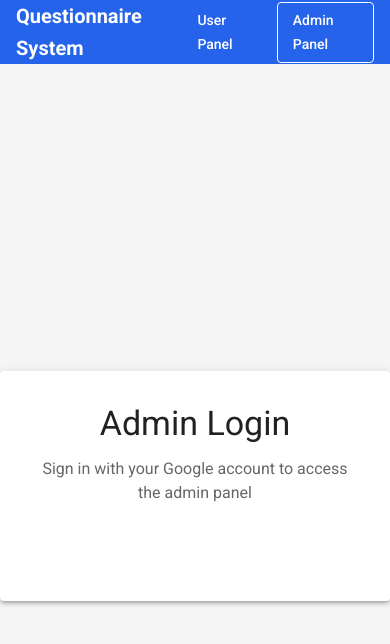
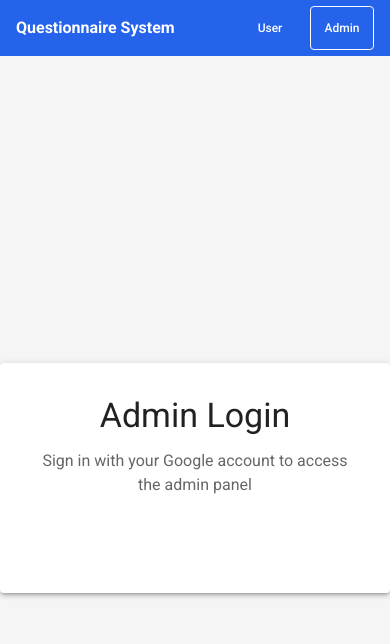
Before and after one commit to amirhrahimi/questionnaire-app, a React (Vite) app in the folder questionnaire.client/: page /admin in a window 390 px wide. Shown: the top 644 px of the page. Built offline with nearby package versions, Linux system fonts and the light colour scheme; no server answers.

Commit message:
feat: Enhance responsiveness of NavBar and QuestionnaireList components for better mobile experience

```diff
--- a/questionnaire.client/src/App.tsx
+++ b/questionnaire.client/src/App.tsx
@@ -1,6 +1,6 @@
 import { BrowserRouter as Router, Routes, Route, Link, useLocation } from 'react-router-dom';
 import { ThemeProvider, createTheme } from '@mui/material/styles';
-import { CssBaseline, AppBar, Toolbar, Typography, Box, Button, Avatar } from '@mui/material';
+import { CssBaseline, AppBar, Toolbar, Typography, Box, Button, Avatar, useMediaQuery } from '@mui/material';
 import { Logout as LogoutIcon } from '@mui/icons-material';
 import { AdminPanel, UserPanel, ProtectedRoute } from './components';
 import { AuthProvider } from './contexts/AuthProvider';
@@ -32,45 +32,81 @@ const theme = createTheme({
 function NavBar() {
     const location = useLocation();
     const { user, logout, isAuthenticated, isAdmin } = useAuth();
+    const isMobile = useMediaQuery(theme.breakpoints.down('sm'));
 
     return (
         <AppBar position="static">
-            <Toolbar sx={{ justifyContent: 'space-between' }}>
-                <Typography variant="h6" component="div" sx={{ fontWeight: 600 }}>
+            <Toolbar sx={{ justifyContent: 'space-between', flexWrap: 'wrap', gap: 1 }}>
+                <Typography
+                    variant={isMobile ? "h6" : "h6"}
+                    component="div"
+                    sx={{
+                        fontWeight: 600,
+                        fontSize: { xs: '1rem', sm: '1.25rem' },
+                        minWidth: 'fit-content'
+                    }}
+                >
                     Questionnaire System
                 </Typography>
 
-                <Box sx={{ display: 'flex', alignItems: 'center', gap: 2 }}>
+                <Box sx={{
+                    display: 'flex',
+                    alignItems: 'center',
+                    gap: { xs: 1, sm: 2 },
+                    flexWrap: 'wrap',
+                    justifyContent: 'flex-end'
+                }}>
                     {/* Navigation Links */}
-                    <Box sx={{ display: 'flex', gap: 2 }}>
+                    <Box sx={{ display: 'flex', gap: { xs: 1, sm: 2 } }}>
                         <Button
                             color="inherit"
                             component={Link}
                             to="/"
                             variant={location.pathname === '/' ? 'outlined' : 'text'}
-                            sx={{ color: 'white', borderColor: 'white' }}
+                            sx={{
+                                color: 'white',
+                                borderColor: 'white',
+                                fontSize: { xs: '0.75rem', sm: '0.875rem' },
+                                padding: { xs: '4px 8px', sm: '6px 16px' }
+                            }}
                         >
-                            User Panel
+                            {isMobile ? 'User' : 'User Panel'}
                         </Button>
                         <Button
                             color="inherit"
                             component={Link}
                             to="/admin"
                             variant={location.pathname.startsWith('/admin') ? 'outlined' : 'text'}
-                            sx={{ color: 'white', borderColor: 'white' }}
+                            sx={{
+                                color: 'white',
+                                borderColor: 'white',
+                                fontSize: { xs: '0.75rem', sm: '0.875rem' },
+                                padding: { xs: '4px 8px', sm: '6px 16px' }
+                            }}
                         >
-                            Admin Panel
+                            {isMobile ? 'Admin' : 'Admin Panel'}
                         </Button>
                     </Box>
 
                     {/* User Info and Logout (only show if authenticated) */}
                     {isAuthenticated && isAdmin && (
-                        <Box display="flex" alignItems="center" gap={2} sx={{ ml: 2, pl: 2, borderLeft: '1px solid rgba(255,255,255,0.2)' }}>
+                        <Box
+                            display="flex"
+                            alignItems="center"
+                            gap={{ xs: 1, sm: 2 }}
+                            sx={{
+                                ml: { xs: 1, sm: 2 },
+                                pl: { xs: 1, sm: 2 },
+                                borderLeft: '1px solid rgba(255,255,255,0.2)',
+                                flexWrap: isMobile ? 'wrap' : 'nowrap'
+                            }}
+                        >
                             <Avatar
                                 src={user?.picture}
                                 alt={user?.name}
-                                sx={{ width: 32, height: 32 }}
+                                sx={{ width: { xs: 28, sm: 32 }, height: { xs: 28, sm: 32 } }}
                             />
+                            {!isMobile && (
                                 <Box display="flex" flexDirection="column" alignItems="flex-start">
                                     <Typography variant="body2" sx={{ fontWeight: 500, lineHeight: 1.2, fontSize: '0.875rem' }}>
                                         {user?.name}
@@ -79,22 +115,25 @@ function NavBar() {
                                         Admin
                                     </Typography>
                                 </Box>
+                            )}
                             <Button
                                 color="inherit"
-                                startIcon={<LogoutIcon />}
+                                startIcon={!isMobile ? <LogoutIcon /> : undefined}
                                 onClick={logout}
                                 variant="outlined"
                                 size="small"
                                 sx={{
                                     borderColor: 'rgba(255, 255, 255, 0.3)',
-                                    fontSize: '0.75rem',
+                                    fontSize: { xs: '0.75rem', sm: '0.75rem' },
+                                    padding: { xs: '2px 6px', sm: '4px 12px' },
+                                    minWidth: { xs: '60px', sm: 'auto' },
                                     '&:hover': {
                                         borderColor: 'rgba(255, 255, 255, 0.5)',
                                         backgroundColor: 'rgba(255, 255, 255, 0.1)'
                                     }
                                 }}
                             >
-                                Logout
+                                {isMobile ? 'Logout' : 'Logout'}
                             </Button>
                         </Box>
                     )}
@@ -110,9 +149,20 @@ function App() {
             <CssBaseline />
             <AuthProvider>
                 <Router>
-                    <Box sx={{ display: 'flex', flexDirection: 'column', minHeight: '100vh' }}>
+                    <Box sx={{
+                        display: 'flex',
+                        flexDirection: 'column',
+                        minHeight: '100vh',
+                        width: '100%',
+                        overflow: 'hidden' // Prevent horizontal overflow
+                    }}>
                         <NavBar />
-                        <Box sx={{ flex: 1, width: '100%' }}>
+                        <Box sx={{
+                            flex: 1,
+                            width: '100%',
+                            overflow: 'auto', // Allow vertical scrolling
+                            maxWidth: '100vw' // Prevent content from exceeding viewport width
+                        }}>
                             <Routes>
                                 <Route path="/" element={<UserPanel />} />
                                 <Route path="/questionnaire/:id" element={<UserPanel />} />
--- a/questionnaire.client/src/components/admin/QuestionnaireList.tsx
+++ b/questionnaire.client/src/components/admin/QuestionnaireList.tsx
@@ -13,7 +13,12 @@ import {
     IconButton,
     ButtonGroup,
     Tooltip,
-    CircularProgress
+    CircularProgress,
+    Card,
+    CardContent,
+    Stack,
+    useMediaQuery,
+    useTheme
 } from '@mui/material';
 import {
     Add as AddIcon,
@@ -44,26 +49,130 @@ const QuestionnaireList = ({
     onToggleStatus,
     onDelete
 }: QuestionnaireListProps) => {
-    return (
-        <Box sx={{ width: '100%', p: { xs: 2, sm: 3, md: 4 } }}>
-            <Box display="flex" justifyContent="space-between" alignItems="center" mb={3}>
-                <Typography variant="h4" component="h1">
-                    Admin Panel
+    const theme = useTheme();
+    const isMobile = useMediaQuery(theme.breakpoints.down('md'));
+
+    const renderMobileCard = (q: Questionnaire) => (
+        <Card key={q.id} sx={{ mb: 2 }}>
+            <CardContent>
+                <Box display="flex" justifyContent="space-between" alignItems="flex-start" mb={2}>
+                    <Box sx={{ flex: 1 }}>
+                        <Typography variant="h6" component="h3" gutterBottom>
+                            {q.title}
                         </Typography>
-                <Button
-                    variant="contained"
-                    onClick={onCreateNew}
-                    startIcon={<AddIcon />}
-                >
-                    Create New Questionnaire
-                </Button>
+                        <Typography variant="body2" color="text.secondary" sx={{ mb: 1 }}>
+                            {q.description || 'No description'}
+                        </Typography>
+                        <Box display="flex" flexWrap="wrap" gap={1} mb={2}>
+                            <Chip
+                                label={`${q.questions?.length || 0} Questions`}
+                                size="small"
+                                variant="outlined"
+                            />
+                            <Chip
+                                label={`${q.responseCount || 0} Responses`}
+                                size="small"
+                                variant="outlined"
+                                color="primary"
+                            />
+                            <Chip
+                                label={q.isActive ? 'Active' : 'Inactive'}
+                                color={q.isActive ? 'success' : 'default'}
+                                size="small"
+                            />
+                        </Box>
+                        <Typography variant="caption" color="text.secondary">
+                            Created: {new Date(q.createdAt).toLocaleDateString()}
+                        </Typography>
+                    </Box>
                 </Box>
 
-            {loading ? (
-                <Box display="flex" justifyContent="center" py={4}>
-                    <CircularProgress />
-                </Box>
-            ) : (
+                <Stack direction="row" spacing={1} flexWrap="wrap" gap={1}>
+                    <Tooltip title="View Results">
+                        <span>
+                            <IconButton
+                                color="primary"
+                                size="small"
+                                onClick={() => onViewResults(q.id)}
+                                disabled={(q.responseCount || 0) === 0}
+                                sx={{
+                                    border: '1px solid',
+                                    borderColor: (q.responseCount || 0) === 0 ? 'grey.300' : 'primary.main',
+                                    borderRadius: 1,
+                                    '&:hover': {
+                                        backgroundColor: 'primary.50',
+                                        borderColor: 'primary.dark'
+                                    },
+                                    '&:disabled': {
+                                        borderColor: 'grey.300',
+                                        color: 'grey.400'
+                                    }
+                                }}
+                            >
+                                <VisibilityIcon />
+                            </IconButton>
+                        </span>
+                    </Tooltip>
+                    <Tooltip title="Copy Link">
+                        <IconButton
+                            color="success"
+                            size="small"
+                            onClick={() => onCopyLink(q.id)}
+                            sx={{
+                                border: '1px solid',
+                                borderColor: 'success.main',
+                                borderRadius: 1,
+                                '&:hover': {
+                                    backgroundColor: 'success.50',
+                                    borderColor: 'success.dark'
+                                }
+                            }}
+                        >
+                            <LinkIcon />
+                        </IconButton>
+                    </Tooltip>
+                    <Tooltip title={q.isActive ? 'Deactivate' : 'Activate'}>
+                        <IconButton
+                            color={q.isActive ? 'warning' : 'success'}
+                            size="small"
+                            onClick={() => onToggleStatus(q.id)}
+                            sx={{
+                                border: '1px solid',
+                                borderColor: q.isActive ? 'warning.main' : 'success.main',
+                                borderRadius: 1,
+                                '&:hover': {
+                                    backgroundColor: q.isActive ? 'warning.50' : 'success.50',
+                                    borderColor: q.isActive ? 'warning.dark' : 'success.dark'
+                                }
+                            }}
+                        >
+                            {q.isActive ? <DeactivateIcon /> : <ActivateIcon />}
+                        </IconButton>
+                    </Tooltip>
+                    <Tooltip title="Delete">
+                        <IconButton
+                            color="error"
+                            size="small"
+                            onClick={() => onDelete(q.id)}
+                            sx={{
+                                border: '1px solid',
+                                borderColor: 'error.main',
+                                borderRadius: 1,
+                                '&:hover': {
+                                    backgroundColor: 'error.50',
+                                    borderColor: 'error.dark'
+                                }
+                            }}
+                        >
+                            <DeleteIcon />
+                        </IconButton>
+                    </Tooltip>
+                </Stack>
+            </CardContent>
+        </Card>
+    );
+
+    const renderDesktopTable = () => (
         <TableContainer component={Paper}>
             <Table>
                 <TableHead>
@@ -104,41 +213,42 @@ const QuestionnaireList = ({
                                 <ButtonGroup size="small" variant="outlined">
                                     <Tooltip title="View Results">
                                         <span>
-                                                    <IconButton
+                                            <Button
                                                 onClick={() => onViewResults(q.id)}
                                                 disabled={(q.responseCount || 0) === 0}
-                                                        size="small"
+                                                startIcon={<VisibilityIcon />}
+                                                color="primary"
                                             >
-                                                        <VisibilityIcon />
-                                                    </IconButton>
+                                                Results
+                                            </Button>
                                         </span>
                                     </Tooltip>
                                     <Tooltip title="Copy Link">
-                                                <IconButton
+                                        <Button
                                             onClick={() => onCopyLink(q.id)}
                                             color="success"
-                                                    size="small"
+                                            startIcon={<LinkIcon />}
                                         >
-                                                    <LinkIcon />
-                                                </IconButton>
+                                            Copy Link
+                                        </Button>
                                     </Tooltip>
                                     <Tooltip title={q.isActive ? 'Deactivate' : 'Activate'}>
-                                                <IconButton
+                                        <Button
                                             onClick={() => onToggleStatus(q.id)}
                                             color={q.isActive ? 'warning' : 'success'}
-                                                    size="small"
+                                            startIcon={q.isActive ? <DeactivateIcon /> : <ActivateIcon />}
                                         >
-                                                    {q.isActive ? <DeactivateIcon /> : <ActivateIcon />}
-                                                </IconButton>
+                                            {q.isActive ? 'Deactivate' : 'Activate'}
+                                        </Button>
                                     </Tooltip>
                                     <Tooltip title="Delete">
-                                                <IconButton
+                                        <Button
                                             onClick={() => onDelete(q.id)}
                                             color="error"
-                                                    size="small"
+                                            startIcon={<DeleteIcon />}
                                         >
-                                                    <DeleteIcon />
-                                                </IconButton>
+                                            Delete
+                                        </Button>
                                     </Tooltip>
                                 </ButtonGroup>
                             </TableCell>
@@ -147,6 +257,65 @@ const QuestionnaireList = ({
                 </TableBody>
             </Table>
         </TableContainer>
+    );
+
+    return (
+        <Box sx={{ width: '100%', p: { xs: 2, sm: 3, md: 4 } }}>
+            {/* Responsive Header */}
+            <Box
+                display="flex"
+                flexDirection={{ xs: 'column', sm: 'row' }}
+                justifyContent="space-between"
+                alignItems={{ xs: 'stretch', sm: 'center' }}
+                gap={2}
+                mb={3}
+            >
+                <Typography variant="h4" component="h1">
+                    Admin Panel
+                </Typography>
+                <Button
+                    variant="contained"
+                    onClick={onCreateNew}
+                    startIcon={<AddIcon />}
+                    sx={{
+                        width: { xs: '100%', sm: 'auto' },
+                        minWidth: { sm: 'fit-content' }
+                    }}
+                >
+                    Create New Questionnaire
+                </Button>
+            </Box>
+
+            {loading ? (
+                <Box display="flex" justifyContent="center" py={4}>
+                    <CircularProgress />
+                </Box>
+            ) : (
+                <>
+                    {/* Mobile view - Card layout */}
+                    {isMobile ? (
+                        <Box>
+                            {questionnaires.length === 0 ? (
+                                <Typography variant="body1" color="text.secondary" textAlign="center" py={4}>
+                                    No questionnaires found. Create your first questionnaire to get started.
+                                </Typography>
+                            ) : (
+                                questionnaires.map(renderMobileCard)
+                            )}
+                        </Box>
+                    ) : (
+                        /* Desktop view - Table layout */
+                        questionnaires.length === 0 ? (
+                            <Paper sx={{ p: 4, textAlign: 'center' }}>
+                                <Typography variant="body1" color="text.secondary">
+                                    No questionnaires found. Create your first questionnaire to get started.
+                                </Typography>
+                            </Paper>
+                        ) : (
+                            renderDesktopTable()
+                        )
+                    )}
+                </>
             )}
         </Box>
     );
--- a/questionnaire.client/src/index.css
+++ b/questionnaire.client/src/index.css
@@ -21,6 +21,7 @@ html, body {
   margin: 0;
   padding: 0;
   width: 100%;
+  overflow-x: hidden; /* Prevent horizontal scroll */
 }
 
 a {
@@ -42,11 +43,35 @@ body {
 #root {
   width: 100%;
   min-height: 100vh;
+  overflow-x: hidden; /* Prevent horizontal scroll */
 }
 
 h1 {
   font-size: 3.2em;
   line-height: 1.1;
+}
+
+/* Mobile-specific styles */
+@media (max-width: 768px) {
+  h1 {
+    font-size: 2.2em;
+  }
+
+  /* Ensure tables don't cause horizontal overflow */
+  .MuiTableContainer-root {
+    overflow-x: auto;
+    -webkit-overflow-scrolling: touch;
+  }
+
+  /* Better touch targets on mobile */
+  .MuiButton-root {
+    min-height: 44px;
+  }
+
+  .MuiIconButton-root {
+    min-width: 44px;
+    min-height: 44px;
+  }
 }
 
 button {
```
Lines whose indentation alone changed are shown as unchanged.
